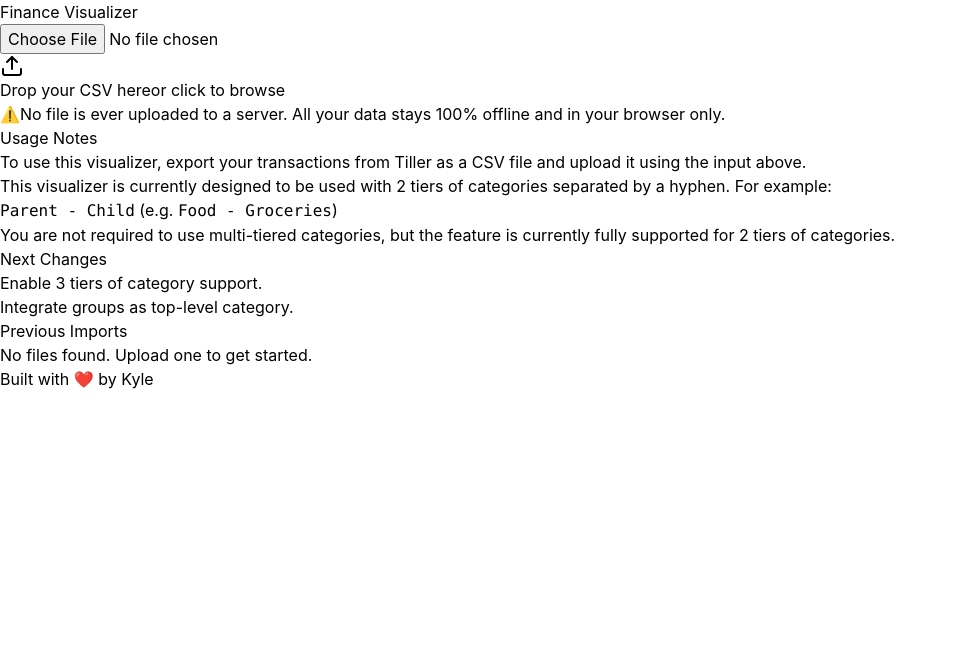
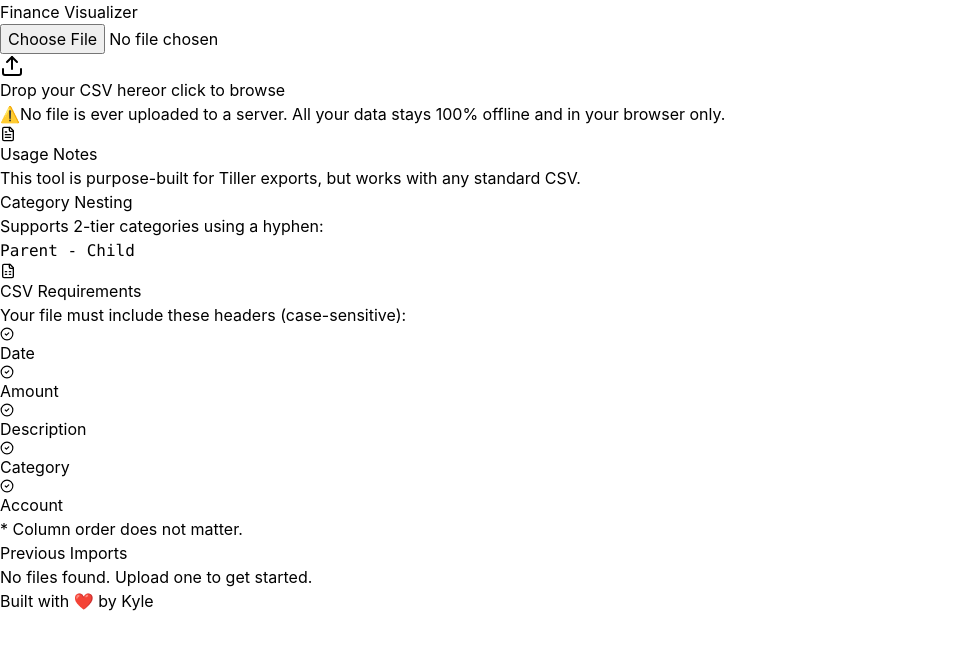
Before and after one commit to clomok/finance-visualizer, a React (Vite) app: page / in a window 1280 px wide. Shown: the top 650 px of the page, without its empty margins (0-957 px from the left). Built offline with nearby package versions, Linux system fonts and the light colour scheme.

Commit message:
revised first page format and added cvs requirements

```diff
--- a/src/App.tsx
+++ b/src/App.tsx
@@ -3,7 +3,7 @@ import { parseCSV } from './utils/csvParser';
 import { saveFile, getAllFiles, deleteFile, clearAllFiles } from './utils/storage';
 import { FileRecord } from './types';
 import Dashboard from './components/Dashboard';
-import { Trash2, Upload, FileSpreadsheet, Home, TrendingUp, TrendingDown } from 'lucide-react';
+import { Trash2, Upload, FileSpreadsheet, Home, TrendingUp, TrendingDown, FileText, CheckCircle2 } from 'lucide-react';
 import { Card, CardHeader, CardContent } from './components/ui/Card';
 import { Button } from './components/ui/Button';
 import { MultiSelect } from './components/ui/MultiSelect';
@@ -187,32 +187,63 @@ function App() {
             </div>
           </div>
 
-          <div className="p-4 bg-yellow-100 text-yellow-800 rounded-lg border border-yellow-200 text-sm flex items-center justify-center font-medium">
+          <div className="p-4 bg-yellow-100 text-yellow-800 rounded-lg border border-yellow-200 text-sm flex items-center justify-center font-medium shadow-sm">
             <span role="img" aria-label="info" className="mr-2 text-xl">⚠️</span>
-            No file is ever uploaded to a server.  All your data stays 100% offline and in your browser only.
+            No file is ever uploaded to a server. All your data stays 100% offline and in your browser only.
           </div>
 
-          <div className="space-y-4">
-            <h2 className="text-sm font-semibold text-slate-500 uppercase tracking-wider">Usage Notes</h2>
-            <div className="bg-slate-50 p-4 rounded-lg border border-slate-100 text-slate-700 text-sm space-y-2">
-              <p>To use this visualizer, export your transactions from <span className="font-bold">Tiller</span> as a <span className="font-bold">CSV</span> file and upload it using the input above.</p>
-              <p>This visualizer is currently designed to be used with <span className="font-bold">2 tiers of categories</span> separated by a hyphen. For example:</p>
-              <ul className="list-disc list-inside ml-4">
-                <li><code>Parent - Child</code> (e.g.  <code>Food - Groceries</code>)</li>
-              </ul>
-              <p>You are not required to use multi-tiered categories, but the feature is currently fully supported for 2 tiers of categories.</p>
+          {/* Info Grid */}
+          <div className="grid md:grid-cols-2 gap-6">
+
+            {/* Usage Notes */}
+            <div className="space-y-4">
+              <h2 className="text-sm font-semibold text-slate-500 uppercase tracking-wider flex items-center gap-2">
+                <FileText size={16} />
+                Usage Notes
+              </h2>
+              <div className="bg-slate-50 p-5 rounded-xl border border-slate-200 text-slate-600 text-sm space-y-3 h-full shadow-sm">
+                <p>
+                  This tool is purpose-built for <a href="https://www.tillerhq.com/" target="_blank" rel="noreferrer" className="text-blue-600 hover:underline font-bold">Tiller</a> exports, but works with any standard CSV.
+                </p>
+                <div className="p-3 bg-white rounded-lg border border-slate-200 shadow-sm">
+                  <p className="font-bold text-slate-800 mb-1 text-xs uppercase tracking-wide">Category Nesting</p>
+                  <p>
+                    Supports 2-tier categories using a hyphen:
+                    <br />
+                    <code className="bg-slate-100 px-1.5 py-0.5 rounded text-slate-600 border border-slate-200 mt-1.5 inline-block font-mono text-xs">Parent - Child</code>
+                  </p>
+                </div>
+              </div>
+            </div>
+
+            {/* CSV Requirements */}
+            <div className="space-y-4">
+              <h2 className="text-sm font-semibold text-slate-500 uppercase tracking-wider flex items-center gap-2">
+                <FileSpreadsheet size={16} />
+                CSV Requirements
+              </h2>
+              <div className="bg-slate-50 p-5 rounded-xl border border-slate-200 text-slate-600 text-sm h-full shadow-sm">
+                <p className="mb-4 text-xs">
+                  Your file <span className="font-bold text-slate-800">must</span> include these headers (case-sensitive):
+                </p>
+
+                <div className="grid grid-cols-1 gap-2">
+                  {['Date', 'Amount', 'Description', 'Category', 'Account'].map(col => (
+                    <div key={col} className="flex items-center gap-2.5 bg-white px-3 py-1.5 rounded-lg border border-slate-200 text-slate-700 font-mono text-xs font-bold shadow-sm">
+                      <CheckCircle2 size={14} className="text-green-500" />
+                      {col}
+                    </div>
+                  ))}
+                </div>
+
+                <p className="mt-4 text-[10px] text-slate-400 italic text-center">
+                  * Column order does not matter.
+                </p>
+              </div>
             </div>
           </div>
 
-          <div className="space-y-4">
-            <h2 className="text-sm font-semibold text-slate-500 uppercase tracking-wider">Next Changes</h2>
-            <ul className="list-disc list-inside bg-slate-50 p-4 rounded-lg border border-slate-100 text-slate-700 text-sm space-y-1">
-              <li>Enable 3 tiers of category support.</li>
-              <li>Integrate groups as top-level category.</li>
-            </ul>
-          </div>
-
-          <div className="space-y-4">
+          <div className="space-y-4 border-t border-slate-100 pt-8">
             <h2 className="text-sm font-semibold text-slate-500 uppercase tracking-wider">Previous Imports</h2>
             {files.length === 0 && (
               <div className="text-center py-8 text-slate-400 italic bg-slate-50 rounded-lg border border-slate-100">
```
